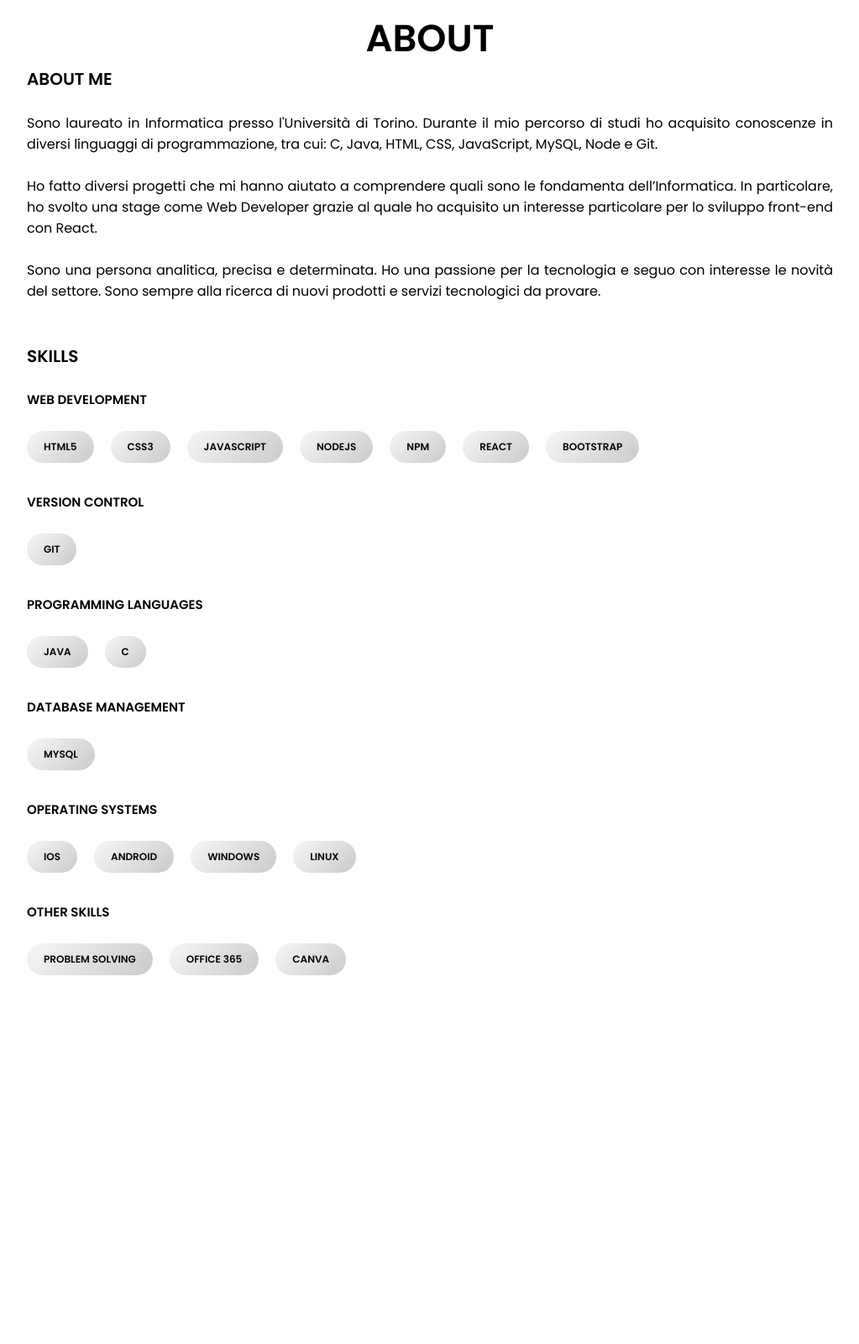
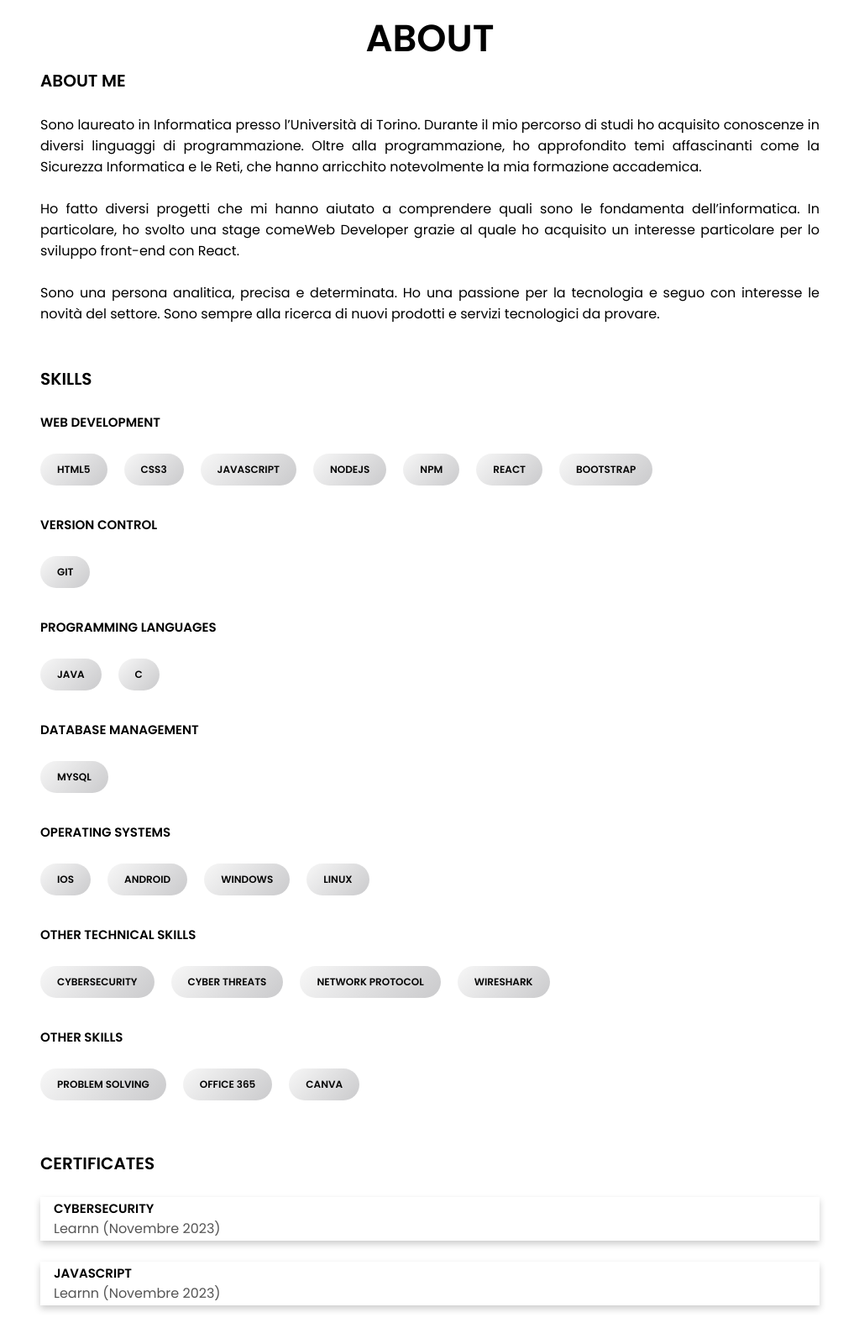
Before and after one commit to stem992/portfolio, a plain HTML site: page index.html in a window 1280 px wide. Shown: the part 900-2500 px from the top of the page at 84% size, without its empty margins (128-1151 px from the left). Drawn offline with nearby package versions, Linux system fonts and the light colour scheme.

Commit message:
certificates and other skills

```diff
--- a/index.html
+++ b/index.html
@@ -87,9 +87,14 @@
                     </div><br>
 
                     <div class="work-info">
-                        <div class="work-info-contents"> Sono laureato in Informatica presso l'Università di Torino. Durante il mio percorso di studi ho acquisito conoscenze in diversi linguaggi di programmazione, tra cui: C, Java, HTML, CSS, JavaScript, MySQL, Node e Git.
+                        <div class="work-info-contents"> Sono laureato in Informatica presso l’Università di Torino. Durante il mio percorso di
+                            studi ho acquisito conoscenze in diversi linguaggi di programmazione. Oltre alla programmazione,
+                            ho approfondito temi affascinanti come la Sicurezza Informatica e le
+                            Reti, che hanno arricchito notevolmente la mia formazione accademica.
                             <br><br>
-                            Ho fatto diversi progetti che mi hanno aiutato a comprendere quali sono le fondamenta dell’Informatica. In particolare, ho svolto una stage come Web Developer grazie al quale ho acquisito un interesse particolare per lo sviluppo front-end con React.
+                            Ho fatto diversi progetti che mi hanno aiutato a comprendere quali sono le fondamenta
+                            dell’informatica. In particolare, ho svolto una stage comeWeb Developer grazie
+                            al quale ho acquisito un interesse particolare per lo sviluppo front-end con React.
                             <br><br>
                             Sono una persona analitica, precisa e determinata. Ho una passione per la tecnologia e seguo con interesse le novità del settore. Sono sempre alla ricerca di nuovi prodotti e servizi tecnologici da provare.
                         </div>
@@ -129,12 +134,39 @@
                     <p class="skill">Windows</p>
                     <p class="skill">Linux</p>
                 </div><br>
+                <h4> Other Technical Skills </h4> <br>
+                <div class="contenitore" >
+                    <p class="skill">CyberSecurity</p>
+                    <p class="skill">CYBER THREATS</p>
+                    <p class="skill">NETWORK PROTOCOL</p>
+                    <p class="skill">WIRESHARK</p>
+                </div><br>
                 <h4> Other Skills </h4> <br>
                 <div class="contenitore" >
                     <p class="skill">Problem Solving</p>
                     <p class="skill">Office 365</p>
                     <p class="skill">Canva</p>
+                </div><br><br>
+
+                <div class="info" id="skills">
+                    <h2> Certificates </h2> <br>
                 </div>
+                <div class="card">
+                    <div class="container">
+                      <h4><b>CyberSecurity</b></h4>
+                      <p>Learnn (Novembre 2023)</p>
+                    </div>
+                </div><br>
+
+                <div class="card">
+                    <div class="container">
+                        <h4><b>JavaScript</b></h4>
+                        <p>Learnn (Novembre 2023)</p>
+
+                      </div>
+                </div>
+
+
 
         </div>
     </section>
--- a/responsive.css
+++ b/responsive.css
@@ -1,12 +1,13 @@
 /* MAX-WIDTH 1400 */
-@media screen and (max-width: 1400px) {
+@media screen and (max-width: 5000px) {
     #profile {
       height: 83vh;
       margin-bottom: 6rem;
     }
 
     #contact,
-    #projects {
+    #projects,
+    #works {
       height: fit-content;
     }
 
@@ -25,6 +26,10 @@
     #profile,
     .section-container {
       display: block;
+    }
+
+    #works {
+      margin-bottom:10px;
     }
 
     .arrow {
--- a/style.css
+++ b/style.css
@@ -241,7 +241,7 @@ section {
 }
 
 .projects {
-  margin-top:600px;
+  margin-top:900px;
 }
 
 .contenitore {
@@ -473,3 +473,16 @@ footer a {
     margin: 0 10px;
     font-size: 16px;
 }
+
+.card {
+  box-shadow: 0 4px 8px 0 rgba(0,0,0,0.2);
+  transition: 0.3s;
+}
+
+.card:hover {
+  box-shadow: 0 8px 16px 0 rgba(0,0,0,0.2);
+}
+
+.container {
+  padding: 2px 16px;
+}
```
